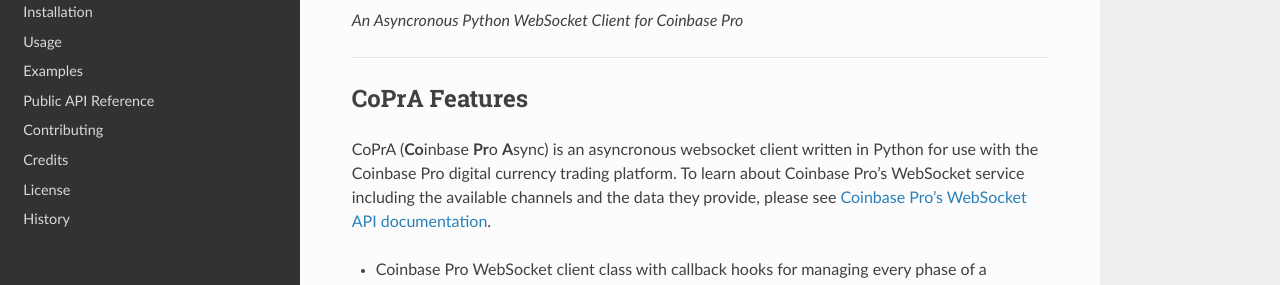
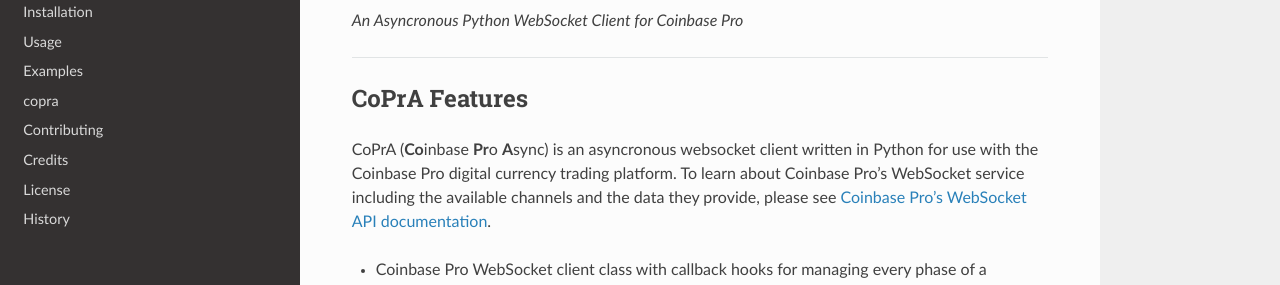
Before and after one commit to tpodlaski/copra, a Sphinx documentation site: the page built from docs/index.rst, in a window 1280 px wide. Shown: the part 224-509 px from the top of the page. Built offline with Sphinx 7.4.7 and the Read the Docs theme 2.0.0, drawn with Linux system fonts in a browser that asks for light colours; part of the change alters nothing that is shown.

```diff
--- a/docs/contents.rst
+++ b/docs/contents.rst
@@ -5,7 +5,7 @@
    installation
    usage
    examples
-   source/copra.websocket
+   source/modules
    contributing
    authors
    license
```
